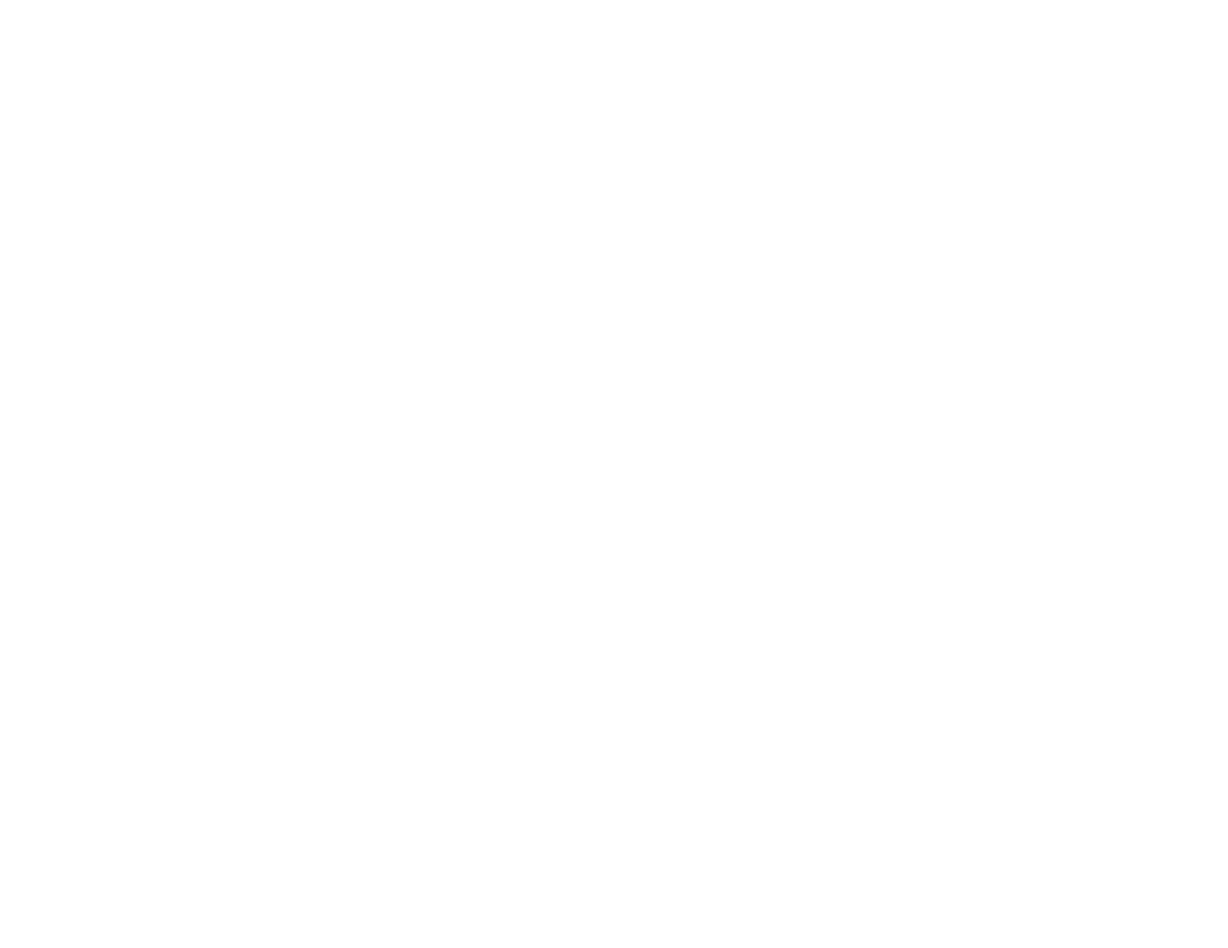
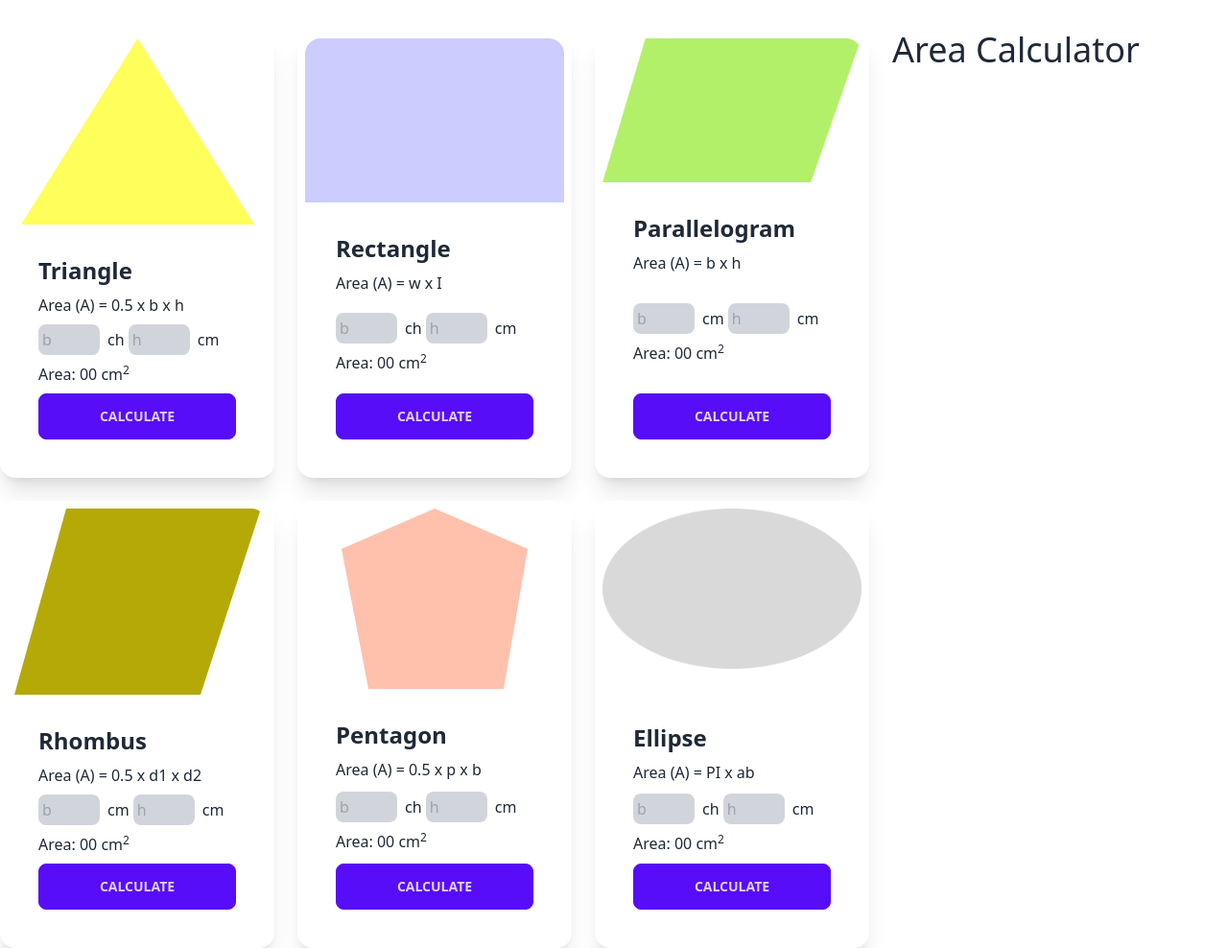
Before and after one commit to shamimfstack/geometry-formulas, a plain HTML site: page index.html in a window 1280 px wide. Shown: the whole page at 96% size. Before the commit the page ends 800 px from the top, so only its background shows below. Drawn offline with nearby package versions, Linux system fonts and the light colour scheme.

Commit message:
design completed

```diff
--- a/index.html
+++ b/index.html
@@ -11,7 +11,116 @@
 
 </head>
 <body>
-
+    <header></header>
+    <main>
+      <!-- container -->
+      <div class="max-w-7xl mx-auto flex flex-col lg:flex-row gap-6 mt-8">
+        <!-- shape container -->
+        <div class="flex-1 gap-6 grid grid-cols-1 lg:grid-cols-3">
+          <!-- first card -->
+          <div class="card bg-base-100 shadow-xl p-2">
+            <figure><img src="/images/triangle.png" alt="Shoes" /></figure>
+            <div class="card-body">
+              <h2 class="card-title text-2xl font-semibold text-center">Triangle</h2>
+              <p>Area (A) = 0.5 x b x h</p>
+              <div>
+                <input id="triangle-base" class="bg-gray-300 w-16 p-1 rounded-lg mr-2" type="number" placeholder="b">ch
+                <input id="triangle-height" class="bg-gray-300 w-16 p-1 rounded-lg mr-2" type="number" placeholder="h">cm
+              </div>
+              <p>Area: <span id="triangle-area">00</span> cm<sup>2</sup></p>
+              <div class="card-actions justify-end">
+                <button id="triangle-btn" class="btn btn-primary w-full">Calculate</button>
+              </div>
+            </div>
+          </div>
+          <!-- second card -->
+          <div class="card bg-base-100 shadow-xl p-2">
+            <figure><img src="/images/rectangle.png" alt="Shoes" /></figure>
+            <div class="card-body">
+              <h2 class="card-title text-2xl font-semibold text-center">Rectangle</h2>
+              <p>Area (A) = w x I</p>
+              <div>
+                <input id="rectangle-width" class="bg-gray-300 w-16 p-1 rounded-lg mr-2" type="number" placeholder="b">ch
+                <input id="rectangle-height" class="bg-gray-300 w-16 p-1 rounded-lg mr-2" type="number" placeholder="h">cm
+              </div>
+              <p>Area: <span id="rectangle-area">00</span> cm<sup>2</sup></p>
+              <div class="card-actions justify-end">
+                <button id="rectangle-btn" class="btn btn-primary w-full">Calculate</button>
+              </div>
+            </div>
+          </div>
+          <!-- third card -->
+          <div class="card bg-base-100 shadow-xl p-2">
+            <figure><img src="/images/parallelogram.png" alt="Shoes" /></figure>
+            <div class="card-body">
+              <h2 class="card-title text-2xl font-semibold text-center">Parallelogram</h2>
+              <p>Area (A) = b x h</p>
+              <div>
+                <input id="parallelogram-base" class="bg-gray-300 w-16 p-1 rounded-lg mr-2" type="number" placeholder="b">cm
+                <input id="parallelogram-height" class="bg-gray-300 w-16 p-1 rounded-lg mr-2" type="number" placeholder="h">cm
+              </div>
+              <p>Area: <span id="parallelogram-area">00</span> cm<sup>2</sup></p>
+              <div class="card-actions justify-end">
+                <button id="parallelogram-btn" onclick="parallelogramArea()" class="btn btn-primary w-full">Calculate</button>
+              </div>
+            </div>
+          </div>
+          <!-- fourth card -->
+          <div class="card bg-base-100 shadow-xl p-2">
+            <figure><img src="/images/rhombus.png" alt="Shoes" /></figure>
+            <div class="card-body">
+              <h2 class="card-title text-2xl font-semibold text-center">Rhombus</h2>
+              <p>Area (A) = 0.5 x d1 x d2</p>
+              <div>
+                <input id="rhombus-dia1" class="bg-gray-300 w-16 p-1 rounded-lg mr-2" type="number" placeholder="b">cm
+                <input id="rhombus-dia2" class="bg-gray-300 w-16 p-1 rounded-lg mr-2" type="number" placeholder="h">cm
+              </div>
+              <p>Area: <span id="rhombus-area">00</span> cm<sup>2</sup></p>
+              <div class="card-actions justify-end">
+                <button id="rhombus-btn" onclick="rhombusArea()" class="btn btn-primary w-full">Calculate</button>
+              </div>
+            </div>
+          </div>
+          <!-- fifth card -->
+          <div class="card bg-base-100 shadow-xl p-2">
+            <figure><img src="/images/pentagon.png" alt="Shoes" /></figure>
+            <div class="card-body">
+              <h2 class="card-title text-2xl font-semibold text-center">Pentagon</h2>
+              <p>Area (A) = 0.5 x p x b</p>
+              <div>
+                <input id="pentagon-peri" class="bg-gray-300 w-16 p-1 rounded-lg mr-2" type="number" placeholder="b">ch
+                <input id="pentagon-side-length" class="bg-gray-300 w-16 p-1 rounded-lg mr-2" type="number" placeholder="h">cm
+              </div>
+              <p>Area: <span id="pentagon-area">00</span> cm<sup>2</sup></p>
+              <div class="card-actions justify-end">
+                <button id="pentagon-btn" onclick="pentagonArea()" class="btn btn-primary w-full">Calculate</button>
+              </div>
+            </div>
+          </div>
+          <!-- sixth card -->
+          <div class="card bg-base-100 shadow-xl p-2">
+            <figure><img src="/images/ellipse.png" alt="Shoes" /></figure>
+            <div class="card-body">
+              <h2 class="card-title text-2xl font-semibold text-center mt-6">Ellipse</h2>
+              <p>Area (A) = PI x ab</p>
+              <div>
+                <input id="ellipse-axis1" class="bg-gray-300 w-16 p-1 rounded-lg mr-2" type="number" placeholder="b">ch
+                <input id="ellipse-axis2" class="bg-gray-300 w-16 p-1 rounded-lg mr-2" type="number" placeholder="h">cm
+              </div>
+              <p>Area: <span id="ellipse-area">00</span> cm<sup>2</sup></p>
+              <div class="card-actions justify-end">
+                <button id="ellipse-btn" onclick="ellipseArea()" class="btn btn-primary w-full">Calculate</button>
+              </div>
+            </div>
+          </div>
+        </div>
+        <!-- area calculator -->
+        <div class="w-[350px]">
+          <div class="text-4xl">Area Calculator</div>
+        </div>
+      </div>
+    </main>
+    <footer></footer>
 
     <script src="main.js"></script>
 </body>
```
